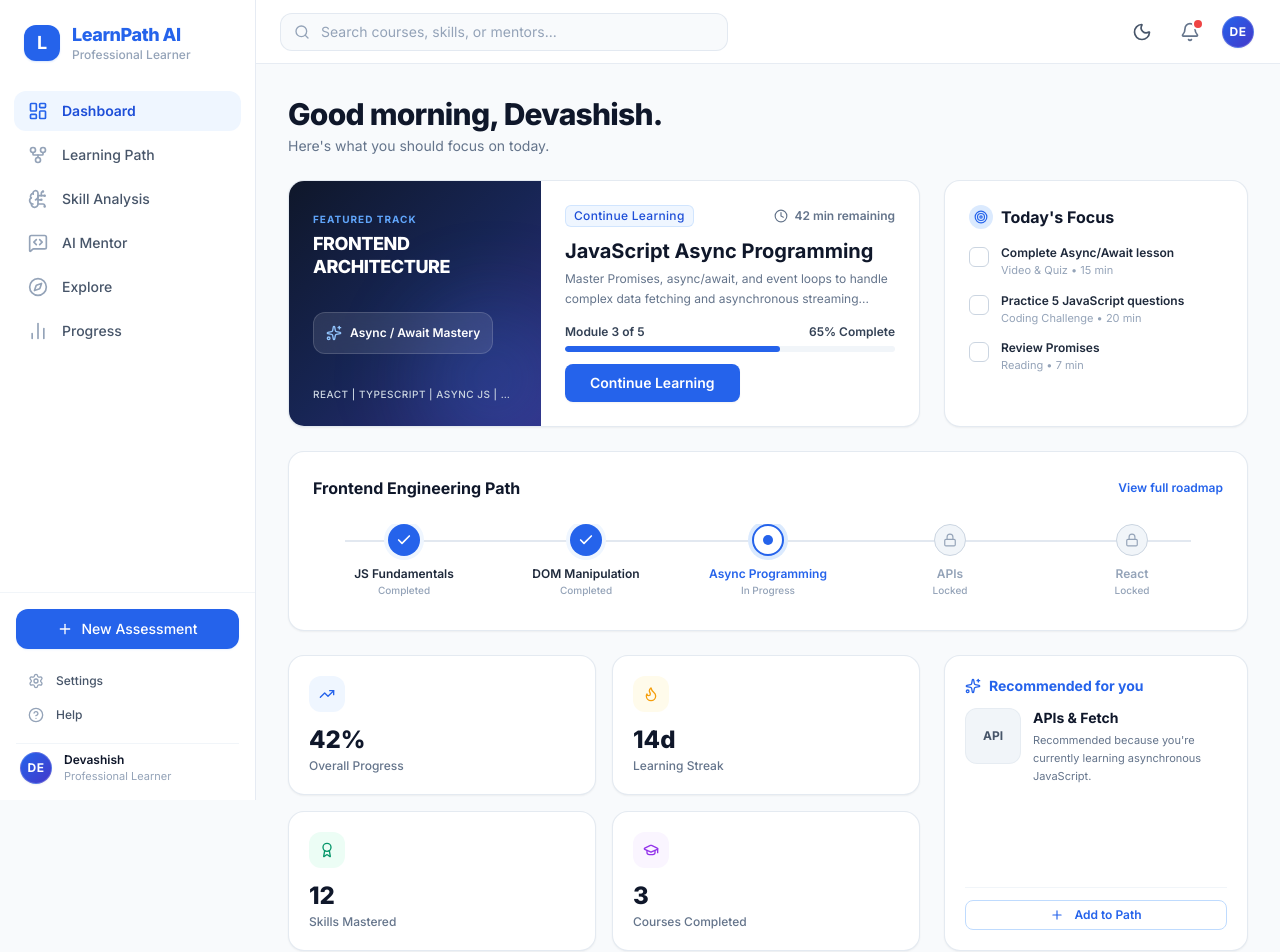
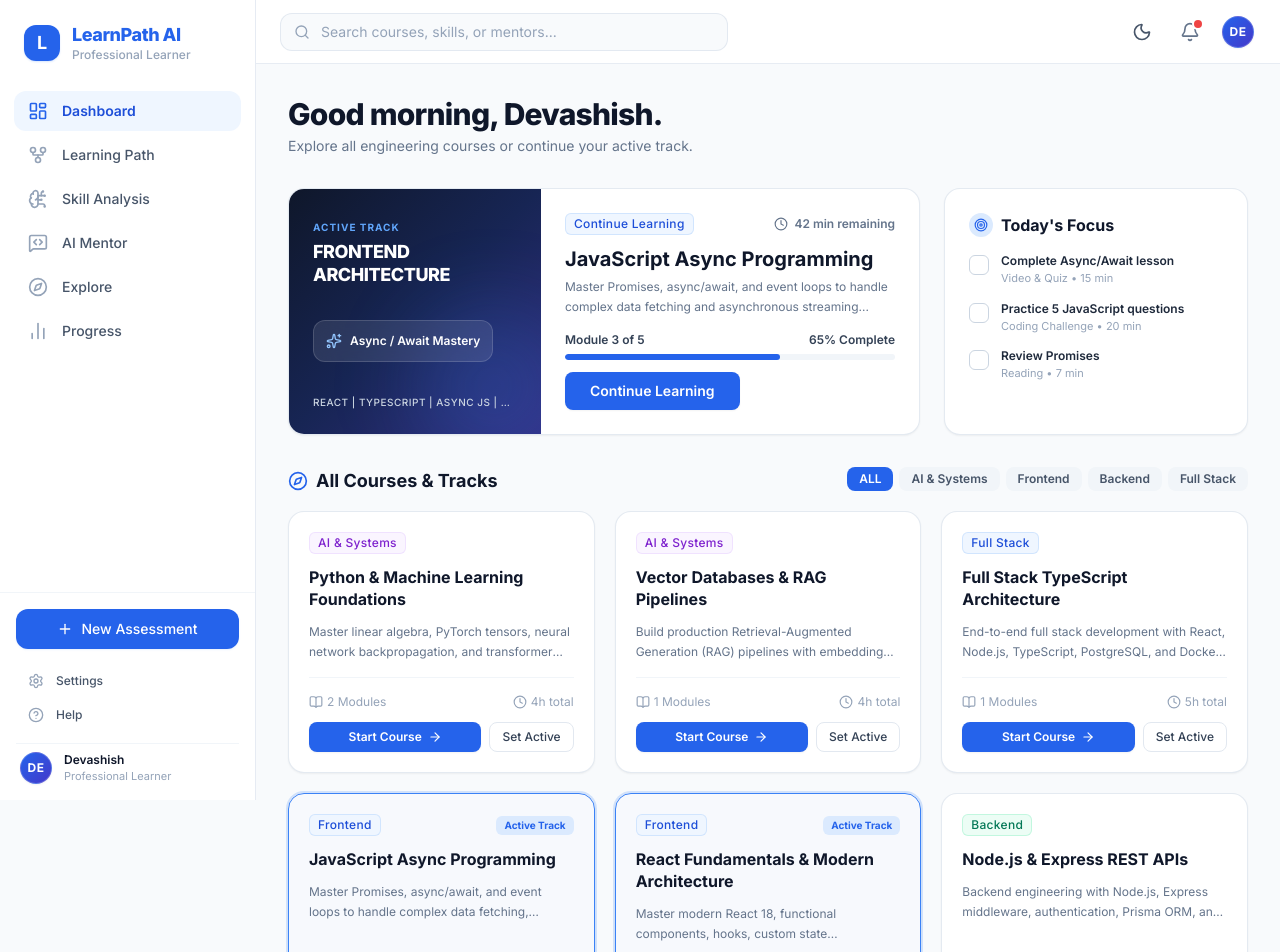
Before and after one commit to Devashish-cloude/HCL-Hackathon, a React (Vite) app: page /dashboard in a window 1280 px wide. Shown: the top 952 px of the page. Built offline with nearby package versions, Linux system fonts and the light colour scheme; no server answers.

Commit message:
feat: display all engineering courses on dashboard with category filters and instant track switching

```diff
--- a/src/pages/DashboardPage.tsx
+++ b/src/pages/DashboardPage.tsx
@@ -1,7 +1,8 @@
 import React, { useState, useEffect } from 'react';
 import { useNavigate } from 'react-router-dom';
 import { dashboardService } from '../services/dashboardService.js';
-import { DashboardData } from '../types/index.js';
+import { courseService } from '../services/courseService.js';
+import { DashboardData, Course } from '../types/index.js';
 import { Card } from '../components/common/Card.js';
 import { Button } from '../components/common/Button.js';
 import { Badge } from '../components/common/Badge.js';
@@ -13,10 +14,13 @@ import {
   Flame,
   TrendingUp,
   Award,
-  GraduationCap,
   Sparkles,
   Target,
-  Plus,
+  BookOpen,
+  ArrowRight,
+  Zap,
+  Layers,
+  Compass,
 } from 'lucide-react';
 
 import { useAuth } from '../contexts/AuthContext.js';
@@ -24,15 +28,24 @@ import { getRoleCurriculum } from '../lib/roleCurricula.js';
 
 export const DashboardPage: React.FC = () => {
   const navigate = useNavigate();
-  const { user: authUser } = useAuth();
+  const { user: authUser, updateUserPreferences } = useAuth();
   const [data, setData] = useState<DashboardData | null>(null);
+  const [courses, setCourses] = useState<Course[]>([]);
+  const [selectedCategory, setSelectedCategory] = useState<string>('ALL');
   const [isLoading, setIsLoading] = useState(true);
 
   const fetchDashboard = async () => {
     try {
-      const res = await dashboardService.getDashboardData();
-      if (res.success) {
-        setData(res.data);
+      const [dashRes, courseRes] = await Promise.all([
+        dashboardService.getDashboardData(),
+        courseService.getCourses(),
+      ]);
+
+      if (dashRes.success) {
+        setData(dashRes.data);
+      }
+      if (courseRes.success) {
+        setCourses(courseRes.data);
       }
     } catch (err) {
       console.error('Failed to load dashboard:', err);
@@ -66,6 +79,11 @@ export const DashboardPage: React.FC = () => {
     }
   };
 
+  const handleSwitchActiveTrack = async (targetRole: string) => {
+    await updateUserPreferences({ targetRole });
+    fetchDashboard();
+  };
+
   if (isLoading || !data) {
     return (
       <div className="space-y-6 max-w-6xl mx-auto animate-pulse">
@@ -82,19 +100,25 @@ export const DashboardPage: React.FC = () => {
   const displayName = authUser?.name || user.name || 'Learner';
   const roleConfig = getRoleCurriculum(authUser?.targetRole || user.targetRole);
 
+  const categories = ['ALL', 'AI & Systems', 'Frontend', 'Backend', 'Full Stack'];
+  const filteredCourses =
+    selectedCategory === 'ALL'
+      ? courses
+      : courses.filter((c) => c.category === selectedCategory);
+
   return (
-    <div className="space-y-6 max-w-6xl mx-auto">
+    <div className="space-y-8 max-w-6xl mx-auto pb-12">
       {/* Header Greeting */}
       <div>
         <h2 className="text-2xl sm:text-3xl font-extrabold text-slate-900 dark:text-slate-100 tracking-tight">
           Good morning, {displayName}.
         </h2>
         <p className="text-sm text-slate-500 dark:text-slate-400 mt-1 font-normal">
-          Here's what you should focus on today.
+          Explore all engineering courses or continue your active track.
         </p>
       </div>
 
-      {/* Row 1: Hero Continue Learning Card + Today's Focus Card */}
+      {/* Row 1: Hero Course Card + Today's Focus Card */}
       <div className="grid grid-cols-1 lg:grid-cols-3 gap-6 items-stretch">
         {/* Hero Course Card (2 Columns) */}
         <Card className="lg:col-span-2 p-0 overflow-hidden flex flex-col sm:flex-row border-slate-200/90 dark:border-slate-800 shadow-sm">
@@ -103,7 +127,7 @@ export const DashboardPage: React.FC = () => {
             <div className="absolute -right-8 -bottom-8 w-40 h-40 bg-blue-500/20 rounded-full blur-2xl pointer-events-none" />
             <div className="space-y-1 z-10">
               <span className="text-[10px] font-bold tracking-widest text-blue-400 uppercase">
-                Featured Track
+                Active Track
               </span>
               <h3 className="font-extrabold text-lg leading-tight tracking-tight text-white">
                 {roleConfig.bannerTitle}
@@ -162,7 +186,7 @@ export const DashboardPage: React.FC = () => {
                 variant="primary"
                 size="md"
                 onClick={() => navigate(`/courses/${heroCourse.slug}`)}
-                className="w-full sm:w-auto font-semibold px-6"
+                className="w-full sm:w-auto font-semibold px-6 cursor-pointer"
               >
                 {heroCourse.tag === 'Start Learning' ? 'Start Learning' : 'Continue Learning'}
               </Button>
@@ -220,12 +244,143 @@ export const DashboardPage: React.FC = () => {
         </Card>
       </div>
 
-      {/* Row 2: Frontend Engineering Path Roadmap Track */}
+      {/* Row 2: All Available Courses & Learning Tracks */}
+      <div className="space-y-4">
+        <div className="flex flex-col sm:flex-row sm:items-center justify-between gap-3">
+          <div className="flex items-center gap-2">
+            <Compass className="w-5 h-5 text-blue-600 dark:text-blue-400" />
+            <h3 className="text-lg font-bold text-slate-900 dark:text-slate-100">
+              All Courses & Tracks
+            </h3>
+          </div>
+
+          {/* Category Filter Pills */}
+          <div className="flex items-center gap-1.5 overflow-x-auto pb-1 no-scrollbar">
+            {categories.map((cat) => (
+              <button
+                key={cat}
+                onClick={() => setSelectedCategory(cat)}
+                type="button"
+                className={`px-3 py-1 rounded-lg text-xs font-semibold transition-all cursor-pointer whitespace-nowrap ${
+                  selectedCategory === cat
+                    ? 'bg-blue-600 text-white shadow-xs'
+                    : 'bg-slate-100 dark:bg-slate-800 text-slate-600 dark:text-slate-400 hover:bg-slate-200 dark:hover:bg-slate-700'
+                }`}
+              >
+                {cat}
+              </button>
+            ))}
+          </div>
+        </div>
+
+        {/* Course Cards Grid */}
+        <div className="grid grid-cols-1 md:grid-cols-2 lg:grid-cols-3 gap-5">
+          {filteredCourses.map((course) => {
+            const isCurrentActive =
+              heroCourse.slug === course.slug ||
+              roleConfig.heroCourse.slug === course.slug;
+
+            return (
+              <Card
+                key={course.id}
+                className={`p-5 flex flex-col justify-between transition-all duration-150 hover:shadow-md border ${
+                  isCurrentActive
+                    ? 'border-blue-500 ring-2 ring-blue-500/20 dark:border-blue-500/80 bg-blue-50/20 dark:bg-blue-950/20'
+                    : 'border-slate-200/90 dark:border-slate-800'
+                }`}
+              >
+                <div className="space-y-3">
+                  <div className="flex items-center justify-between">
+                    <Badge
+                      variant={
+                        course.category === 'AI & Systems'
+                          ? 'purple'
+                          : course.category === 'Backend'
+                          ? 'green'
+                          : 'blue'
+                      }
+                      size="sm"
+                    >
+                      {course.category}
+                    </Badge>
+                    {isCurrentActive && (
+                      <span className="text-[10px] font-bold text-blue-600 dark:text-blue-400 bg-blue-100 dark:bg-blue-900/60 px-2 py-0.5 rounded-md">
+                        Active Track
+                      </span>
+                    )}
+                  </div>
+
+                  <h4 className="text-base font-bold text-slate-900 dark:text-slate-100 leading-snug">
+                    {course.title}
+                  </h4>
+
+                  <p className="text-xs text-slate-500 dark:text-slate-400 line-clamp-2 leading-relaxed">
+                    {course.description}
+                  </p>
+                </div>
+
+                <div className="pt-4 border-t border-slate-100 dark:border-slate-800 mt-4 space-y-3">
+                  <div className="flex items-center justify-between text-xs text-slate-400 dark:text-slate-500">
+                    <span className="flex items-center gap-1">
+                      <BookOpen className="w-3.5 h-3.5" />
+                      {course.modules?.length || 3} Modules
+                    </span>
+                    <span className="flex items-center gap-1">
+                      <Clock className="w-3.5 h-3.5" />
+                      {Math.round((course.durationMinutes || 180) / 60)}h total
+                    </span>
+                  </div>
+
+                  <div className="flex items-center gap-2">
+                    <Button
+                      variant="primary"
+                      size="sm"
+                      onClick={() => navigate(`/courses/${course.slug}`)}
+                      className="flex-1 font-semibold text-xs cursor-pointer"
+                      rightIcon={<ArrowRight className="w-3.5 h-3.5" />}
+                    >
+                      Start Course
+                    </Button>
+
+                    {!isCurrentActive && (
+                      <Button
+                        variant="outline"
+                        size="sm"
+                        onClick={() => {
+                          const roleForCategory =
+                            course.category === 'AI & Systems'
+                              ? 'AI & Systems Engineer'
+                              : course.category === 'Backend'
+                              ? 'Backend Engineer'
+                              : course.category === 'Full Stack'
+                              ? 'Full Stack Engineer'
+                              : 'Frontend Engineer';
+                          handleSwitchActiveTrack(roleForCategory);
+                        }}
+                        className="text-xs border-slate-200 dark:border-slate-700 cursor-pointer"
+                      >
+                        Set Active
+                      </Button>
+                    )}
+                  </div>
+                </div>
+              </Card>
+            );
+          })}
+        </div>
+      </div>
+
+      {/* Row 3: Active Track Roadmap Track */}
       <Card className="p-6 border-slate-200/90 dark:border-slate-800 shadow-sm">
         <div className="flex items-center justify-between mb-6">
+          <div>
+            <span className="text-[10px] font-bold tracking-wider text-blue-600 dark:text-blue-400 uppercase">
+              Current Roadmap
+            </span>
             <h3 className="font-bold text-slate-900 dark:text-slate-100 text-base">
               {roadmapTrack.pathTitle}
             </h3>
+          </div>
           <button
             onClick={() => navigate('/learning-path')}
             type="button"
@@ -241,10 +396,9 @@ export const DashboardPage: React.FC = () => {
             {/* Connector Line */}
             <div className="absolute left-8 right-8 top-4 h-0.5 bg-slate-200 dark:bg-slate-800 -z-0" />
 
-          {roadmapTrack.steps.map((step, idx) => {
+            {roadmapTrack.steps.map((step) => {
               const isCompleted = step.status === 'COMPLETED';
               const isInProgress = step.status === 'IN_PROGRESS';
-            const isLocked = step.status === 'LOCKED';
 
               return (
                 <div
@@ -295,7 +449,7 @@ export const DashboardPage: React.FC = () => {
         </div>
       </Card>
 
-      {/* Row 3: 4 Metric Cards + Recommendation */}
+      {/* Row 4: 4 Metric Cards + Recommendation */}
       <div className="grid grid-cols-1 lg:grid-cols-3 gap-6">
         {/* 4 Stat Cards in 2x2 grid (2 Cols) */}
         <div className="lg:col-span-2 grid grid-cols-2 sm:grid-cols-2 gap-4">
@@ -354,7 +508,7 @@ export const DashboardPage: React.FC = () => {
           <Card className="p-5 flex flex-col justify-between border-slate-200/90 dark:border-slate-800 shadow-sm">
             <div className="flex items-center justify-between">
               <div className="w-9 h-9 rounded-xl bg-purple-50 dark:bg-purple-950/60 text-purple-600 dark:text-purple-400 flex items-center justify-center">
-                <GraduationCap className="w-4 h-4" />
+                <BookOpen className="w-4 h-4" />
               </div>
             </div>
             <div className="mt-3">
@@ -368,44 +522,41 @@ export const DashboardPage: React.FC = () => {
           </Card>
         </div>
 
-        {/* Recommended for you Card (1 Col) */}
-        <Card className="p-5 flex flex-col justify-between border-slate-200/90 dark:border-slate-800 shadow-sm">
-          <div>
-            <div className="flex items-center gap-2 text-blue-600 dark:text-blue-400 font-bold text-sm mb-3">
-              <Sparkles className="w-4 h-4" />
-              <span>Recommended for you</span>
+        {/* Right Recommendation Card */}
+        <Card className="p-6 flex flex-col justify-between border-slate-200/90 dark:border-slate-800 shadow-sm">
+          <div className="space-y-4">
+            <div className="flex items-center gap-2">
+              <Sparkles className="w-4 h-4 text-blue-600 dark:text-blue-400" />
+              <h3 className="font-bold text-slate-900 dark:text-slate-100 text-sm">
+                Recommended for you
+              </h3>
             </div>
 
-            <div className="flex gap-3 items-start mt-2">
-              {/* Mini Course Icon */}
-              <div className="w-14 h-14 bg-slate-100 dark:bg-slate-800 rounded-xl flex items-center justify-center flex-shrink-0 border border-slate-200/70 dark:border-slate-700/70">
-                <div className="w-6 h-6 text-slate-600 dark:text-slate-300 font-bold text-xs flex items-center justify-center">
-                  API
+            <div
+              onClick={() => navigate(`/courses/${recommendation.course?.slug || 'js-async-programming'}`)}
+              className="p-3 rounded-xl bg-slate-50 dark:bg-slate-800/80 border border-slate-100 dark:border-slate-700/60 flex items-start gap-3 cursor-pointer hover:border-blue-400 transition-colors"
+            >
+              <div className="w-8 h-8 rounded-lg bg-blue-100 dark:bg-blue-950 flex items-center justify-center text-blue-600 dark:text-blue-400 font-bold text-xs flex-shrink-0">
+                {recommendation.title.substring(0, 3).toUpperCase()}
               </div>
-              </div>
-
               <div>
-                <h4 className="font-bold text-slate-900 dark:text-slate-100 text-sm">
+                <h4 className="text-xs font-bold text-slate-900 dark:text-slate-100">
                   {recommendation.title}
                 </h4>
-                <p className="text-[11px] text-slate-500 dark:text-slate-400 mt-1 leading-relaxed">
+                <p className="text-[11px] text-slate-500 dark:text-slate-400 mt-0.5 leading-snug">
                   {recommendation.reason}
                 </p>
               </div>
             </div>
           </div>
 
-          <div className="mt-4 pt-3 border-t border-slate-100 dark:border-slate-800">
-            <Button
-              variant="outline"
-              size="sm"
-              onClick={() => navigate('/courses/apis-and-fetch')}
-              className="w-full text-blue-600 dark:text-blue-400 border-blue-200 dark:border-blue-800/60 hover:bg-blue-50 dark:hover:bg-blue-950/40 font-semibold"
+          <button
+            onClick={() => navigate(`/courses/${recommendation.course?.slug || 'js-async-programming'}`)}
+            type="button"
+            className="w-full text-center text-xs font-bold text-blue-600 dark:text-blue-400 hover:underline pt-4 cursor-pointer"
           >
-              <Plus className="w-3.5 h-3.5 mr-1" />
-              Add to Path
-            </Button>
-          </div>
+            Start recommended track →
+          </button>
         </Card>
       </div>
     </div>
```
Lines whose indentation alone changed are shown as unchanged.
